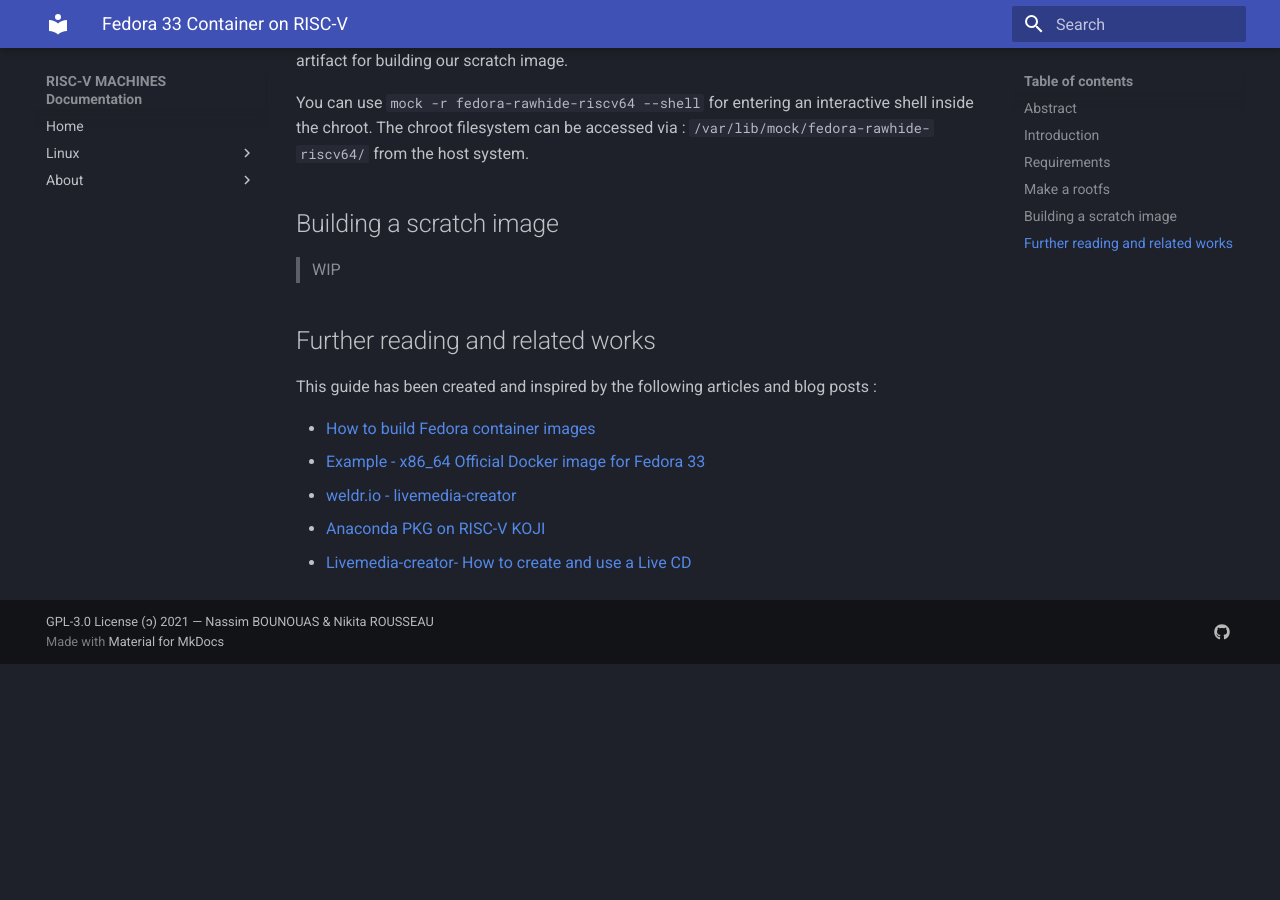
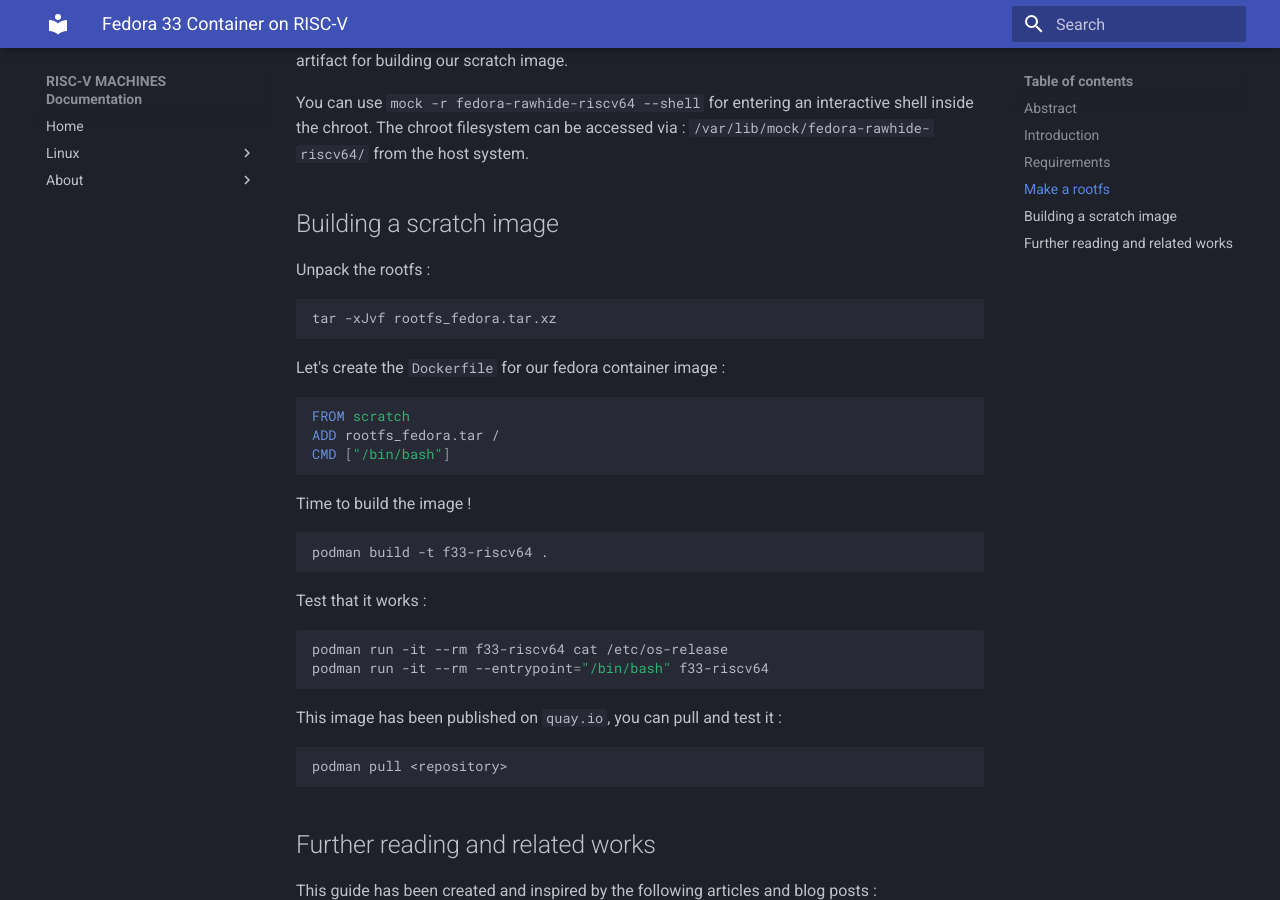
Before and after one commit to rv-machines/documentation, an MkDocs documentation site: the page built from docs/linux/f33-scratch.md, in a window 1280 px wide and 900 px high, scrolled down 1975 px. Built offline with MkDocs 1.6.1 and Material for MkDocs 9.7.7, drawn with Linux system fonts in a browser that asks for light colours; before the commit the page ends 2639 px from its top, so only the background shows below that.

Commit message:
wip f33 scratch, more instructions for podman

````diff
--- a/docs/linux/f33-scratch.md
+++ b/docs/linux/f33-scratch.md
@@ -92,7 +92,38 @@
 
 ## Building a scratch image
 
-> WIP
+Unpack the rootfs :
+
+```
+tar -xJvf rootfs_fedora.tar.xz
+```
+
+Let's create the `Dockerfile` for our fedora container image :
+
+``` Dockerfile
+FROM scratch
+ADD rootfs_fedora.tar /
+CMD ["/bin/bash"]
+```
+
+Time to build the image !
+
+``` bash
+podman build -t f33-riscv64 .
+```
+
+Test that it works :
+
+``` bash
+podman run -it --rm f33-riscv64 cat /etc/os-release
+podman run -it --rm --entrypoint="/bin/bash" f33-riscv64
+```
+
+This image has been published on `quay.io`, you can pull and test it :
+
+```
+podman pull <repository>
+```
 
 ## Further reading and related works
 
````
Also changed, not shown: docs/linux/podman.md (+1 -1 lines).
